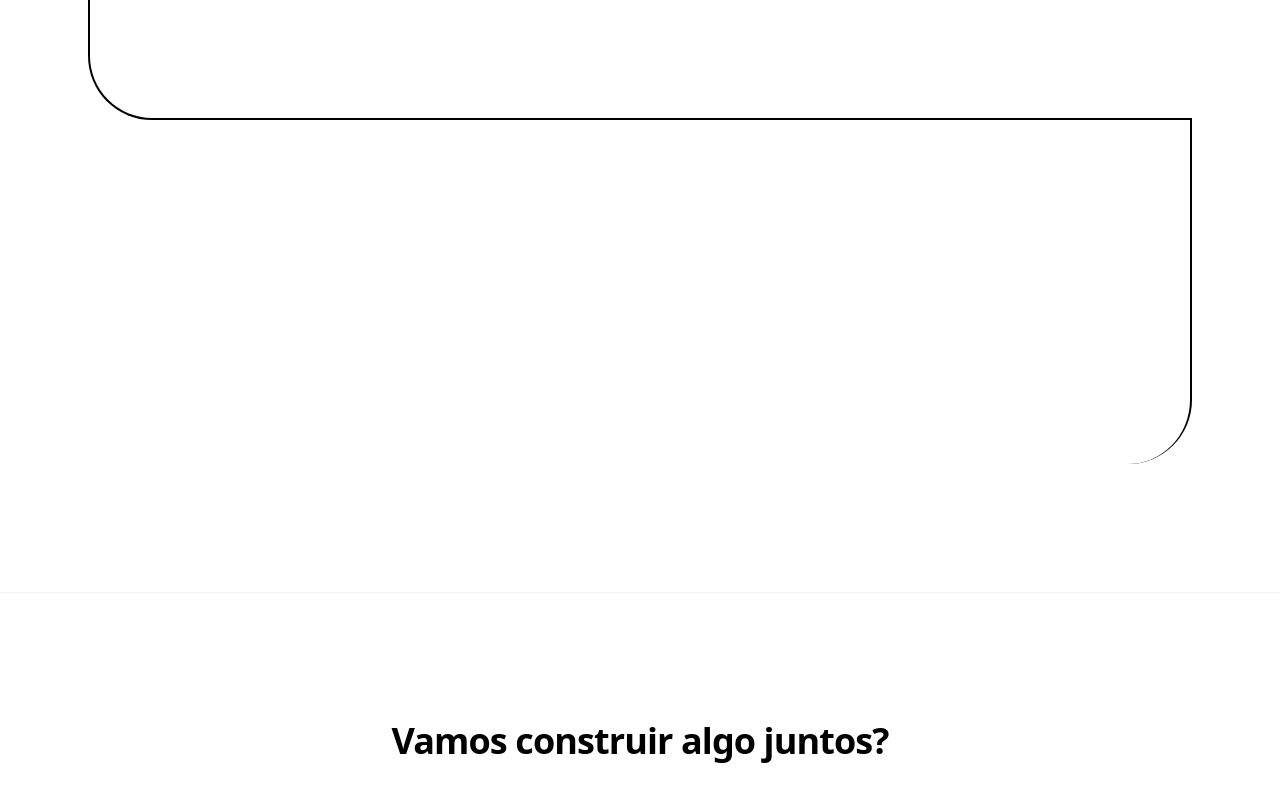
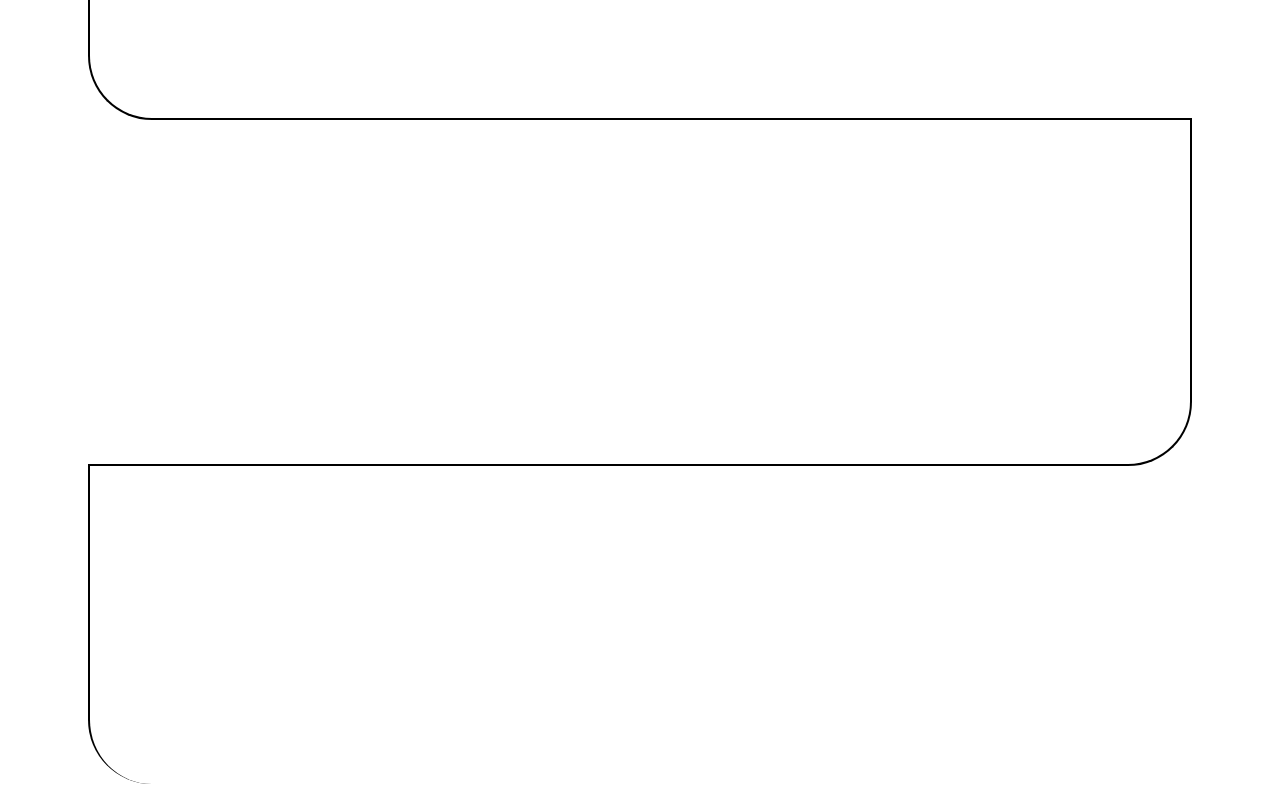
Before and after one commit to jgdosantos/personal, a React (Vite) app: page / in a window 1280 px wide. Shown: the part 2280-3080 px from the top of the page. Built offline with nearby package versions, Linux system fonts and the light colour scheme.

Commit message:
feat: add Proxxy Group to timeline and update growth position dates
- Added new timeline entry for Proxxy's Group - Time de Relacionamento
- Updated Head of Growth Marketing date to 2024 - Janeiro 2026
- Fixed timeline layout for single items in reverse rows to appear on left side

```diff
--- a/src/App.jsx
+++ b/src/App.jsx
@@ -120,9 +120,14 @@ const translations = {
           description: "Be Honest Brasil. Gestão de tráfego pago e otimização de Landing Pages."
         },
         {
-          year: "Dez 2024 – Presente",
+          year: "2024 - Janeiro 2026",
           title: "Head de Growth Marketing",
           description: "Focado em performance e canais de aquisição na Be Honest Brasil, onde graças ao trabalho da equipe conseguimos \"dobrar de tamanho\" em 1 ano."
+        },
+        {
+          year: "Atualmente",
+          title: "Proxxy's Group - Time de Relacionamento",
+          description: "Atuação no time de relacionamento da [Proxxy's Group](https://proxxytech.com.br/)."
         }
       ]
     },
@@ -184,9 +189,14 @@ const translations = {
           description: "Be Honest Brasil. Paid traffic management and Landing Page optimization."
         },
         {
-          year: "Dec 2024 – Present",
+          year: "2024 - January 2026",
           title: "Head of Growth Marketing",
           description: "Focused on performance and acquisition channels at Be Honest Brasil, where thanks to the team's work we managed to \"double in size\" in 1 year."
+        },
+        {
+          year: "Currently",
+          title: "Proxxy's Group - Relationship Team",
+          description: "Working in the relationship team at [Proxxy's Group](https://proxxytech.com.br/)."
         }
       ]
     },
@@ -405,6 +415,9 @@ const App = () => {
                     ${isForward ? 'border-r-2 rounded-br-[4rem]' : 'border-l-2 rounded-bl-[4rem]'}
                     ${isLastRow ? 'border-b-0 rounded-none' : 'border-b-2'} border-black p-0`}
                 >
+                  {/* Filler before item1 for reverse rows with single item */}
+                  {!item2 && !isForward && <div className="w-1/2"></div>}
+
                   {/* First Item in Row */}
                   <div className={`w-1/2 p-12 lg:p-16 flex flex-col ${isForward ? 'text-right items-end' : 'text-left items-start'}`}>
                     <AnimatedSection transitionDelay={0.1}>
@@ -437,8 +450,8 @@ const App = () => {
                     </div>
                   )}
 
-                  {/* Filler for odd numbered items */}
-                  {!item2 && <div className="w-1/2"></div>}
+                  {/* Filler for odd numbered items - placed before item1 for reverse rows, after for forward rows */}
+                  {!item2 && isForward && <div className="w-1/2"></div>}
                 </div>
               );
             })}
```
